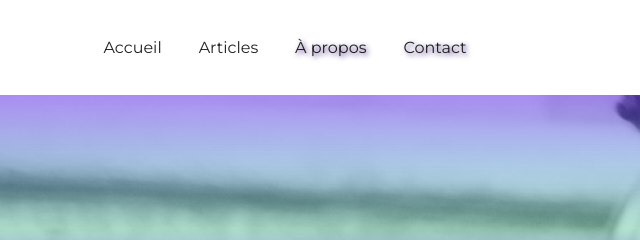
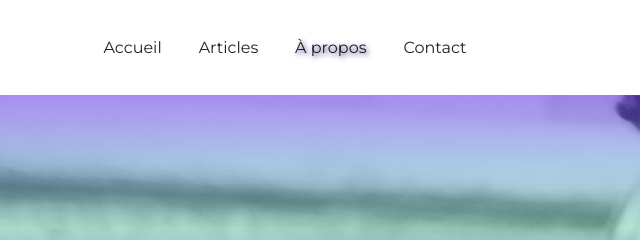
Before and after one commit to ingridnco/jukebox_live, a plain HTML site: page a_propos.html in a window 1280 px wide. Shown: the top 240 px of the page, 0-640 px from the left. Drawn offline with Linux system fonts and the light colour scheme.

Commit message:
Add files via upload

```diff
--- a/a_propos.html
+++ b/a_propos.html
@@ -22,7 +22,7 @@
                 <a  href="index.html">Accueil</a>
                 <a href="articles.html">Articles</a>
                 <a class="active" href="a_propos.html">À propos</a>
-                <a class="active" href="contact.html">Contact</a>
+                <a href="contact.html">Contact</a>
 
 
             </div>
```
Also changed, not shown: articles.html (+1 -1 lines).
